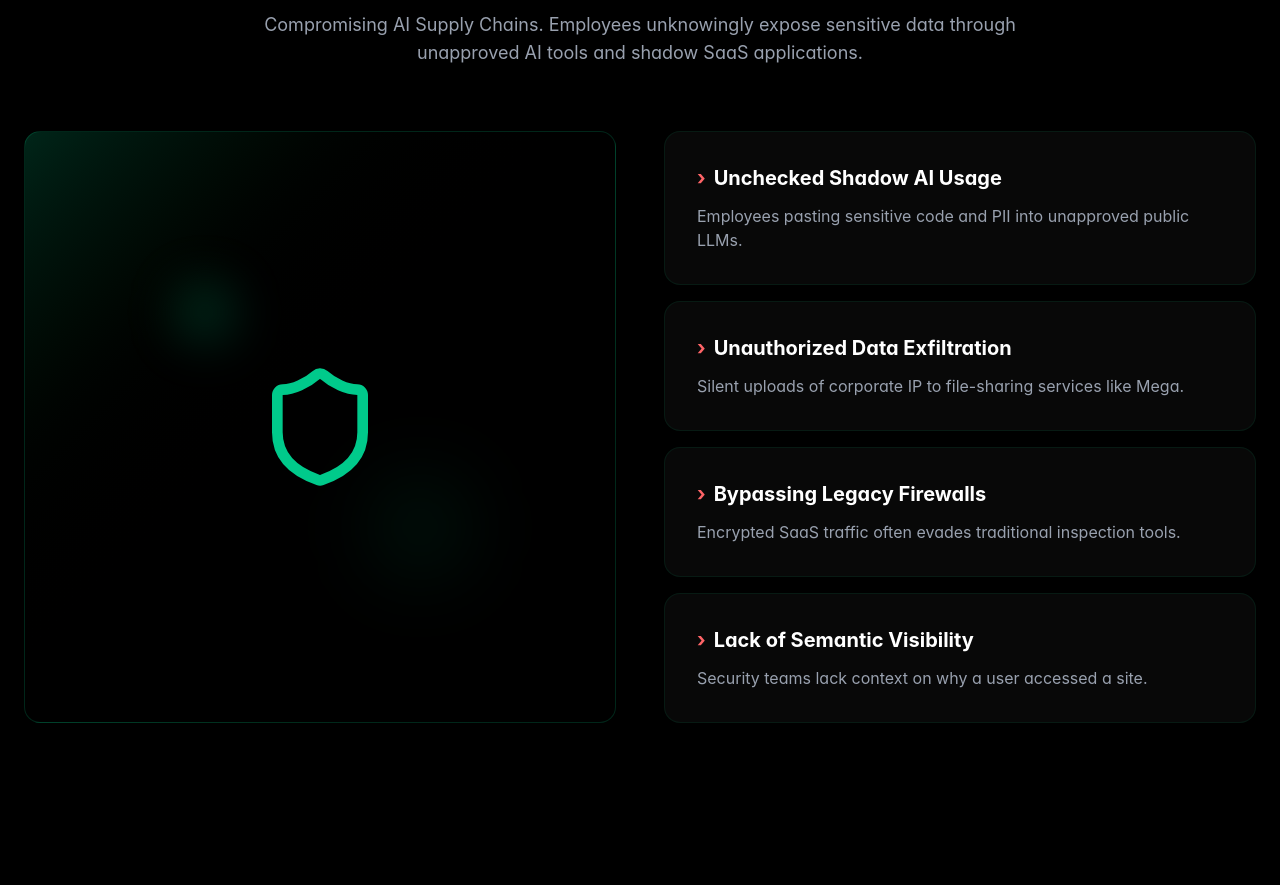
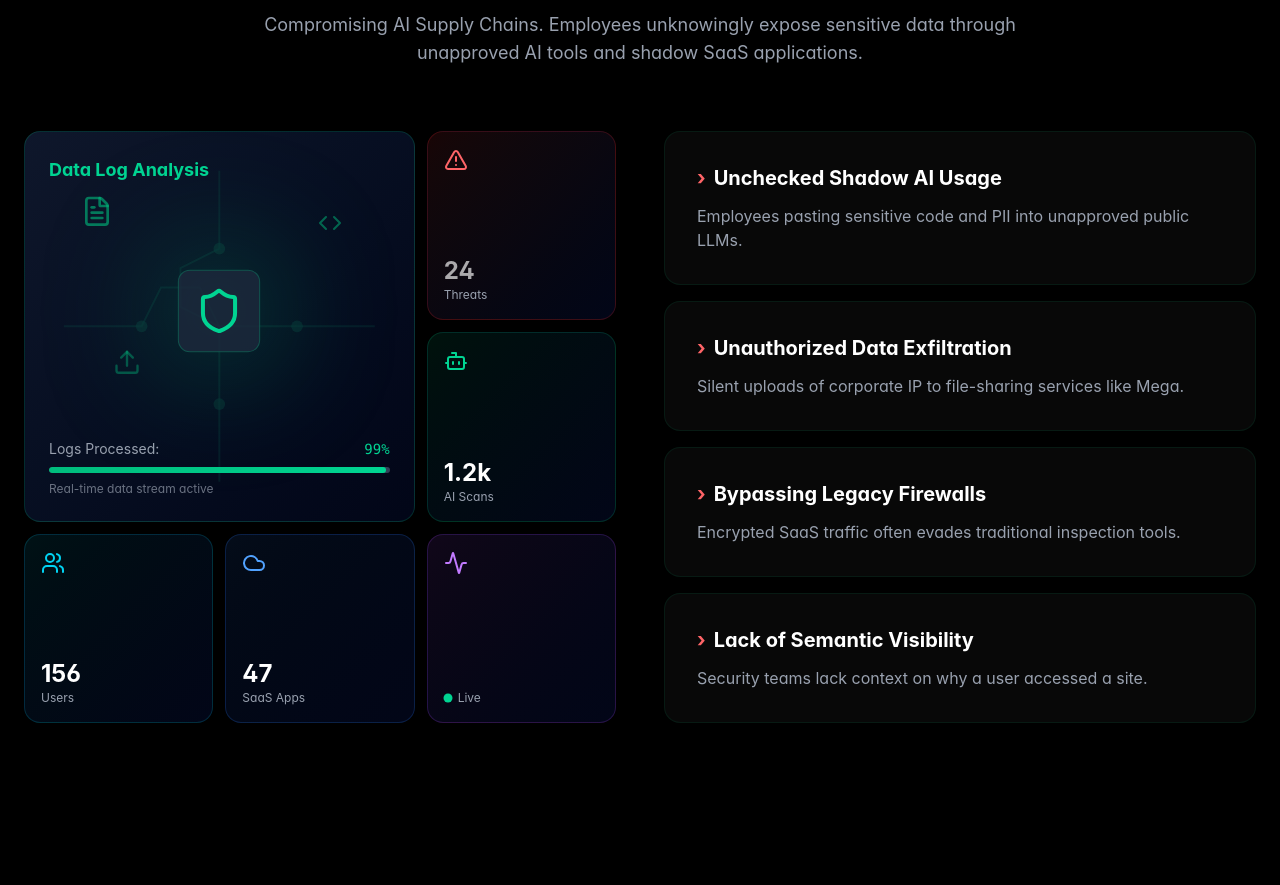
Before and after one commit to atf-inc/dec25_intern_E_security, a React (Vite) app in the folder dashboard/frontend/: page / in a window 1280 px wide. Shown: the part 981-1866 px from the top of the page. Built offline with nearby package versions, Linux system fonts and the light colour scheme.

Commit message:
feat: replaced simple svg with animated component

```diff
--- a/dashboard/frontend/src/components/LandingPage.tsx
+++ b/dashboard/frontend/src/components/LandingPage.tsx
@@ -1,6 +1,6 @@
 import { motion } from 'framer-motion';
 import { useNavigate } from 'react-router-dom';
-import { Shield, Bot, Lock, Zap, Database, Bell, ArrowRight, Github, FileText, Users, Server, HardDrive, ExternalLink } from 'lucide-react';
+import { Shield, Bot, Lock, Zap, Database, Bell, ArrowRight, Github, FileText, Users, Server, HardDrive, ExternalLink, Cloud, Activity, Code, Upload, AlertTriangle } from 'lucide-react';
 import { GlassCard } from './GlassCard';
 import { SimulationConsole } from './SimulationConsole';
 import { HeroCircuitBackground, FloatingNode } from './HeroCircuitBackground';
@@ -170,20 +170,183 @@ export function LandingPage() {
           </div>
 
           <div className="grid md:grid-cols-2 gap-12 items-center">
-            {/* Visual */}
+            {/* Bento Grid Visual */}
             <motion.div
               initial={{ opacity: 0, x: -50 }}
               whileInView={{ opacity: 1, x: 0 }}
               viewport={{ once: true }}
+              transition={{ duration: 0.6 }}
               className="relative"
             >
-              <div className="aspect-square rounded-2xl bg-gradient-to-br from-emerald-500/20 via-black to-black border border-emerald-500/20 flex items-center justify-center relative overflow-hidden">
-                <div className="absolute inset-0 bg-[radial-gradient(circle_at_center,_var(--tw-gradient-stops))] from-emerald-500/30 via-transparent to-transparent"></div>
-                <div className="relative z-10">
-                  <Shield className="w-32 h-32 text-emerald-400 animate-pulse" />
-                </div>
-                <div className="absolute top-1/4 left-1/4 w-16 h-16 rounded-full bg-emerald-500/20 blur-xl"></div>
-                <div className="absolute bottom-1/4 right-1/4 w-24 h-24 rounded-full bg-emerald-500/10 blur-2xl"></div>
+              <div className="grid grid-cols-3 grid-rows-3 gap-3 aspect-square">
+                {/* Main Card - Data Log Analysis (spans 2 cols, 2 rows) */}
+                <motion.div
+                  initial={{ opacity: 0, scale: 0.9 }}
+                  whileInView={{ opacity: 1, scale: 1 }}
+                  viewport={{ once: true }}
+                  transition={{ delay: 0.1, duration: 0.5 }}
+                  className="col-span-2 row-span-2 rounded-2xl bg-gradient-to-br from-slate-900 to-slate-950 border border-emerald-500/20 p-6 relative overflow-hidden group"
+                >
+                  {/* Circuit pattern background */}
+                  <div className="absolute inset-0 opacity-20">
+                    <svg className="w-full h-full" viewBox="0 0 200 200">
+                      <path d="M20 100 L60 100 L70 80 L90 80 L100 100 L180 100" stroke="#10b981" strokeWidth="1" fill="none" opacity="0.5" />
+                      <path d="M100 20 L100 60 L80 70 L80 90 L100 100 L100 180" stroke="#10b981" strokeWidth="1" fill="none" opacity="0.5" />
+                      <circle cx="60" cy="100" r="3" fill="#10b981" opacity="0.6" />
+                      <circle cx="100" cy="60" r="3" fill="#10b981" opacity="0.6" />
+                      <circle cx="140" cy="100" r="3" fill="#10b981" opacity="0.6" />
+                      <circle cx="100" cy="140" r="3" fill="#10b981" opacity="0.6" />
+                    </svg>
+                  </div>
+
+                  {/* Central glow */}
+                  <div className="absolute inset-0 bg-[radial-gradient(circle_at_center,_var(--tw-gradient-stops))] from-emerald-500/20 via-transparent to-transparent"></div>
+
+                  {/* Content */}
+                  <div className="relative z-10 h-full flex flex-col">
+                    <h3 className="text-emerald-400 font-bold text-lg mb-auto">Data Log Analysis</h3>
+
+                    {/* Floating document icons */}
+                    <div className="flex-1 flex items-center justify-center relative">
+                      <motion.div
+                        animate={{ y: [-5, 5, -5] }}
+                        transition={{ duration: 3, repeat: Infinity, ease: "easeInOut" }}
+                        className="absolute top-4 left-8"
+                      >
+                        <FileText className="w-8 h-8 text-emerald-500/60" />
+                      </motion.div>
+                      <motion.div
+                        animate={{ y: [5, -5, 5] }}
+                        transition={{ duration: 2.5, repeat: Infinity, ease: "easeInOut" }}
+                        className="absolute top-8 right-12"
+                      >
+                        <Code className="w-6 h-6 text-emerald-500/50" />
+                      </motion.div>
+                      <motion.div
+                        animate={{ y: [-3, 7, -3] }}
+                        transition={{ duration: 3.5, repeat: Infinity, ease: "easeInOut" }}
+                        className="absolute bottom-16 left-16"
+                      >
+                        <Upload className="w-7 h-7 text-emerald-500/40" />
+                      </motion.div>
+
+                      {/* Central shield with glow */}
+                      <motion.div
+                        animate={{ scale: [1, 1.05, 1] }}
+                        transition={{ duration: 2, repeat: Infinity, ease: "easeInOut" }}
+                        className="relative"
+                      >
+                        <div className="absolute inset-0 bg-emerald-500/30 blur-2xl rounded-full scale-150"></div>
+                        <div className="relative bg-slate-800/80 p-4 rounded-xl border border-emerald-500/30">
+                          <Shield className="w-12 h-12 text-emerald-400" />
+                        </div>
+                      </motion.div>
+                    </div>
+
+                    {/* Progress indicator */}
+                    <div className="mt-auto">
+                      <div className="flex justify-between text-sm mb-2">
+                        <span className="text-gray-400">Logs Processed:</span>
+                        <span className="text-emerald-400 font-mono">99%</span>
+                      </div>
+                      <div className="h-1.5 bg-slate-700 rounded-full overflow-hidden">
+                        <motion.div
+                          initial={{ width: "0%" }}
+                          whileInView={{ width: "99%" }}
+                          viewport={{ once: true }}
+                          transition={{ duration: 1.5, delay: 0.5, ease: "easeOut" }}
+                          className="h-full bg-gradient-to-r from-emerald-500 to-emerald-400 rounded-full"
+                        />
+                      </div>
+                      <p className="text-xs text-gray-500 mt-2">Real-time data stream active</p>
+                    </div>
+                  </div>
+                </motion.div>
+
+                {/* Top Right - Threats Detected */}
+                <motion.div
+                  initial={{ opacity: 0, scale: 0.9 }}
+                  whileInView={{ opacity: 1, scale: 1 }}
+                  viewport={{ once: true }}
+                  transition={{ delay: 0.2, duration: 0.5 }}
+                  className="rounded-2xl bg-gradient-to-br from-red-500/10 to-slate-950 border border-red-500/20 p-4 flex flex-col justify-between"
+                >
+                  <AlertTriangle className="w-6 h-6 text-red-400" />
+                  <div>
+                    <motion.p
+                      animate={{ opacity: [0.5, 1, 0.5] }}
+                      transition={{ duration: 2, repeat: Infinity }}
+                      className="text-2xl font-bold text-white"
+                    >
+                      24
+                    </motion.p>
+                    <p className="text-xs text-gray-400">Threats</p>
+                  </div>
+                </motion.div>
+
+                {/* Middle Right - AI Scans */}
+                <motion.div
+                  initial={{ opacity: 0, scale: 0.9 }}
+                  whileInView={{ opacity: 1, scale: 1 }}
+                  viewport={{ once: true }}
+                  transition={{ delay: 0.3, duration: 0.5 }}
+                  className="rounded-2xl bg-gradient-to-br from-emerald-500/10 to-slate-950 border border-emerald-500/20 p-4 flex flex-col justify-between"
+                >
+                  <Bot className="w-6 h-6 text-emerald-400" />
+                  <div>
+                    <p className="text-2xl font-bold text-white">1.2k</p>
+                    <p className="text-xs text-gray-400">AI Scans</p>
+                  </div>
+                </motion.div>
+
+                {/* Right Column Bottom - Users Monitored */}
+                <motion.div
+                  initial={{ opacity: 0, scale: 0.9 }}
+                  whileInView={{ opacity: 1, scale: 1 }}
+                  viewport={{ once: true }}
+                  transition={{ delay: 0.35, duration: 0.5 }}
+                  className="rounded-2xl bg-gradient-to-br from-cyan-500/10 to-slate-950 border border-cyan-500/20 p-4 flex flex-col justify-between"
+                >
+                  <Users className="w-6 h-6 text-cyan-400" />
+                  <div>
+                    <p className="text-2xl font-bold text-white">156</p>
+                    <p className="text-xs text-gray-400">Users</p>
+                  </div>
+                </motion.div>
+
+                {/* Bottom Left - Cloud Activity */}
+                <motion.div
+                  initial={{ opacity: 0, scale: 0.9 }}
+                  whileInView={{ opacity: 1, scale: 1 }}
+                  viewport={{ once: true }}
+                  transition={{ delay: 0.4, duration: 0.5 }}
+                  className="rounded-2xl bg-gradient-to-br from-blue-500/10 to-slate-950 border border-blue-500/20 p-4 flex flex-col justify-between"
+                >
+                  <Cloud className="w-6 h-6 text-blue-400" />
+                  <div>
+                    <p className="text-2xl font-bold text-white">47</p>
+                    <p className="text-xs text-gray-400">SaaS Apps</p>
+                  </div>
+                </motion.div>
+
+                {/* Bottom Right - Live Status */}
+                <motion.div
+                  initial={{ opacity: 0, scale: 0.9 }}
+                  whileInView={{ opacity: 1, scale: 1 }}
+                  viewport={{ once: true }}
+                  transition={{ delay: 0.5, duration: 0.5 }}
+                  className="rounded-2xl bg-gradient-to-br from-purple-500/10 to-slate-950 border border-purple-500/20 p-4 flex flex-col justify-between"
+                >
+                  <Activity className="w-6 h-6 text-purple-400" />
+                  <div className="flex items-center gap-1.5">
+                    <motion.div
+                      animate={{ scale: [1, 1.3, 1] }}
+                      transition={{ duration: 1.5, repeat: Infinity }}
+                      className="w-2 h-2 bg-emerald-400 rounded-full"
+                    />
+                    <p className="text-xs text-gray-400">Live</p>
+                  </div>
+                </motion.div>
               </div>
             </motion.div>
 
```
